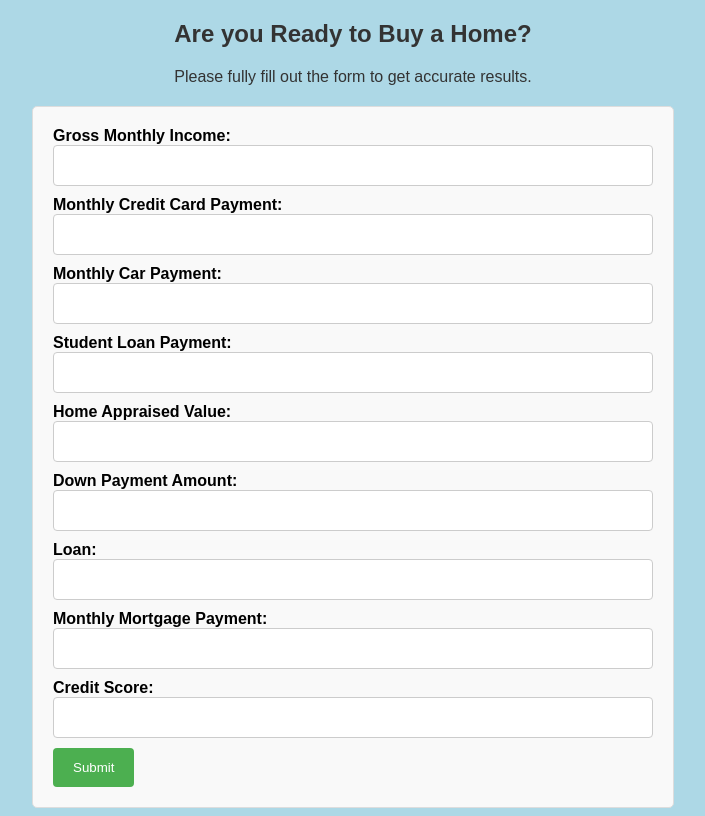
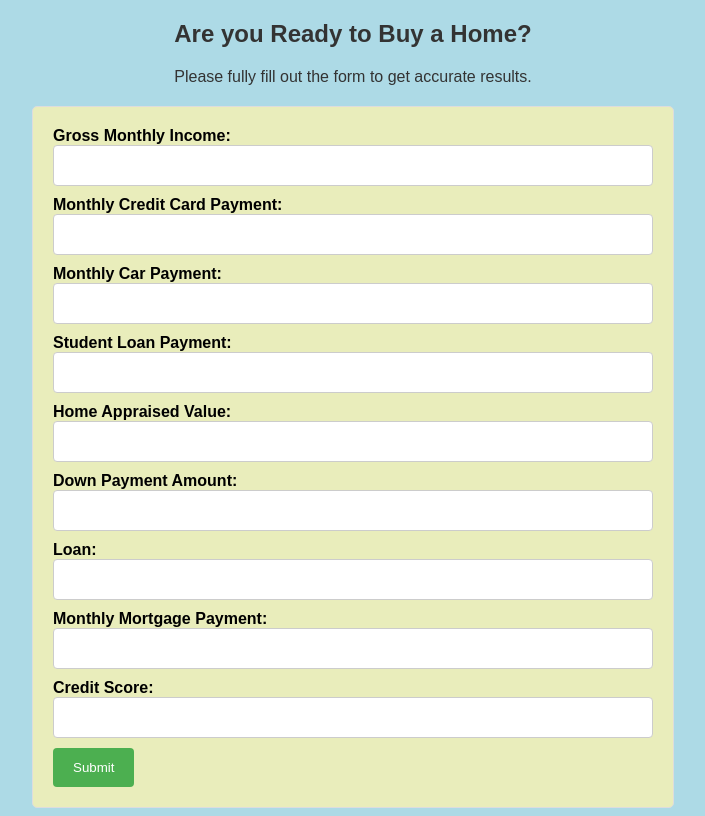
Before and after one commit to Kumud-Arora/HackUTD-2023, a plain HTML site: page index.html in a window 1280 px wide. Shown: the whole page, without its empty margins (287-992 px from the left). Drawn offline with Linux system fonts and the light colour scheme.

Commit message:
Update style.css

```diff
--- a/style.css
+++ b/style.css
@@ -1,6 +1,6 @@
 body {
   font-family: Arial, sans-serif;
-  background-color: #ADD8E6;
+  background-color: #addae6;
 }
 
 h2 {
@@ -18,7 +18,7 @@ p {
 }
 
 #myForm {
-  background-color: #f9f9f9;
+  background-color: #e9edbb;
   max-width: 600px;
   margin: 0 auto;
   padding: 20px;
@@ -41,7 +41,7 @@ input[type=number] {
 form {
   max-width: 300px;
   margin: 0 auto;
-  background: #f9f9f9;
+  background: #e9edbb;
   padding: 20px;
   border: 1px solid #ddd;
   border-radius: 5px;
```
